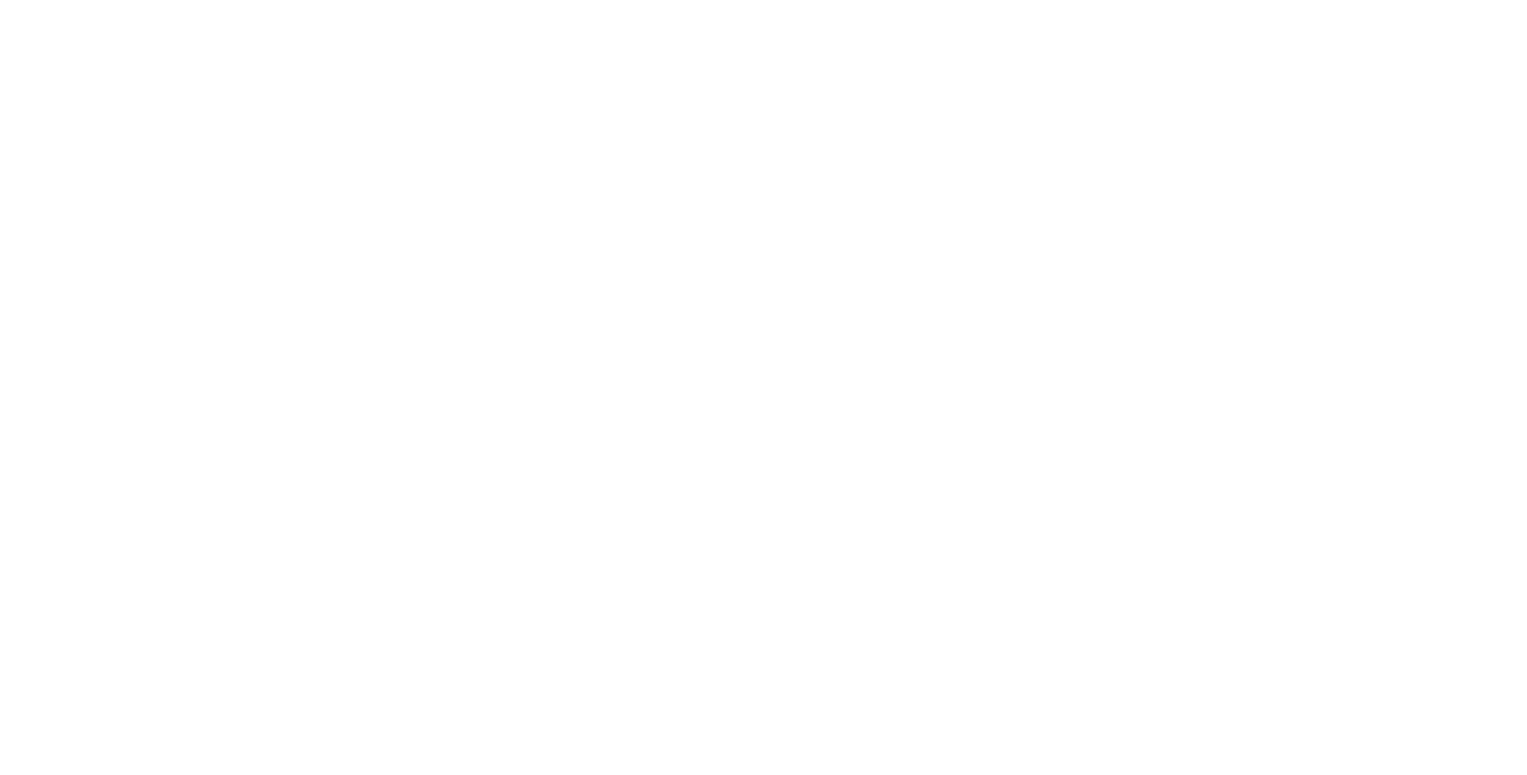
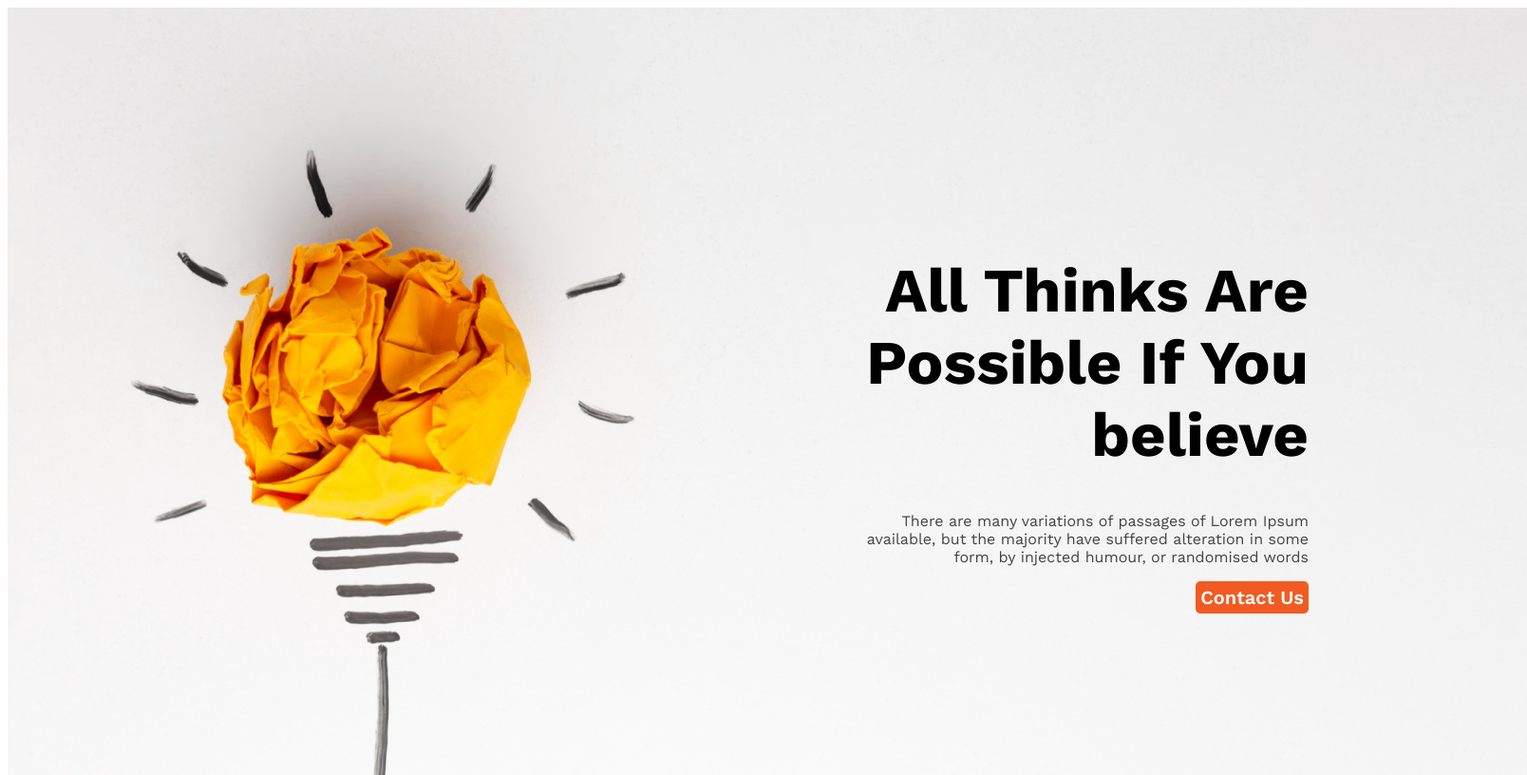
Before and after one commit to mahmudulturan/new-year-new-me, a plain HTML site: page index.html in a window 1280 px wide. Shown: the top 816 px of the page at 95% size, 1608 px wide, since content can reach past the window. Drawn offline with nearby package versions, Linux system fonts and the light colour scheme.

Commit message:
header added

```diff
--- a/index.html
+++ b/index.html
@@ -1,20 +1,37 @@
 <!DOCTYPE html>
 <html lang="en">
+
 <head>
     <meta charset="UTF-8">
     <meta name="viewport" content="width=device-width, initial-scale=1.0">
     <title>New Year New Me</title>
+    <link rel="preconnect" href="https://fonts.googleapis.com">
+    <link rel="preconnect" href="https://fonts.gstatic.com" crossorigin>
+    <link
+        href="https://fonts.googleapis.com/css2?family=Open+Sans:wght@400;700;800&family=Work+Sans:wght@300;400;500;600;700&display=swap"
+        rel="stylesheet">
     <link rel="stylesheet" href="style.css">
 </head>
+
 <body>
-    <head>
-
-    </head>
+    <header>
+        <div class="head-text">
+            <h1 class="heading1">All Thinks Are Possible If You believe</h1>
+            <p class="paragraph-txt">There are many variations of passages of Lorem Ipsum available, but the majority
+                have suffered alteration in some form, by injected humour, or randomised words</p>
+            <button class="btn">Contact Us</button>
+        </div>
+    </header>
     <main>
-
+        <section class="failure">
+            <div class="image">
+                <img src="/images/person.png" alt="person">
+            </div>
+        </section>
     </main>
     <footer>
 
     </footer>
 </body>
+
 </html>
--- a/style.css
+++ b/style.css
@@ -0,0 +1,46 @@
+* {
+    font-family: 'Open Sans', sans-serif;
+    font-family: 'Work Sans', sans-serif;
+}
+
+/* header-makeup */
+
+header {
+    background-image: url(/images/banner/banner1.png);
+    width: 1600px;
+    height: 808px;
+}
+
+.heading1 {
+    color: var#151414;
+    font-size: 65px;
+    font-weight: 700;
+}
+
+.paragraph-txt {
+    color: var(--dark-02, #444343);
+    font-size: 16px;
+    font-weight: 400;
+}
+
+.btn {
+    color: white;
+    color: #FFF;
+    text-align: right;
+    font-size: 20px;
+    font-weight: 600;
+    border-radius: 5px;
+    background: #F15B22;
+    border: none;
+    padding: 5px;
+}
+.head-text{
+    padding: 216px 230px 186px 885px;
+    text-align: right;
+}
+
+/* main-makeup */
+
+main{
+    background: #FFF;
+}
```
